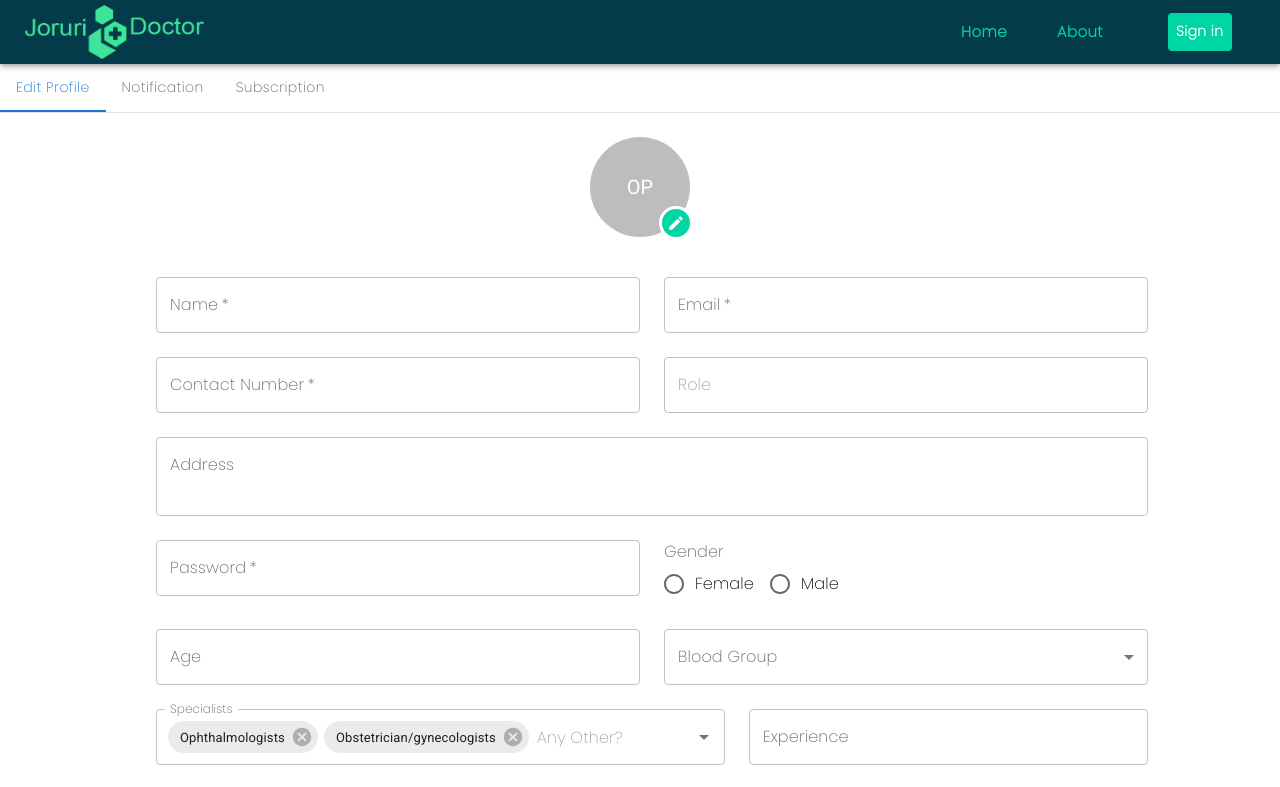
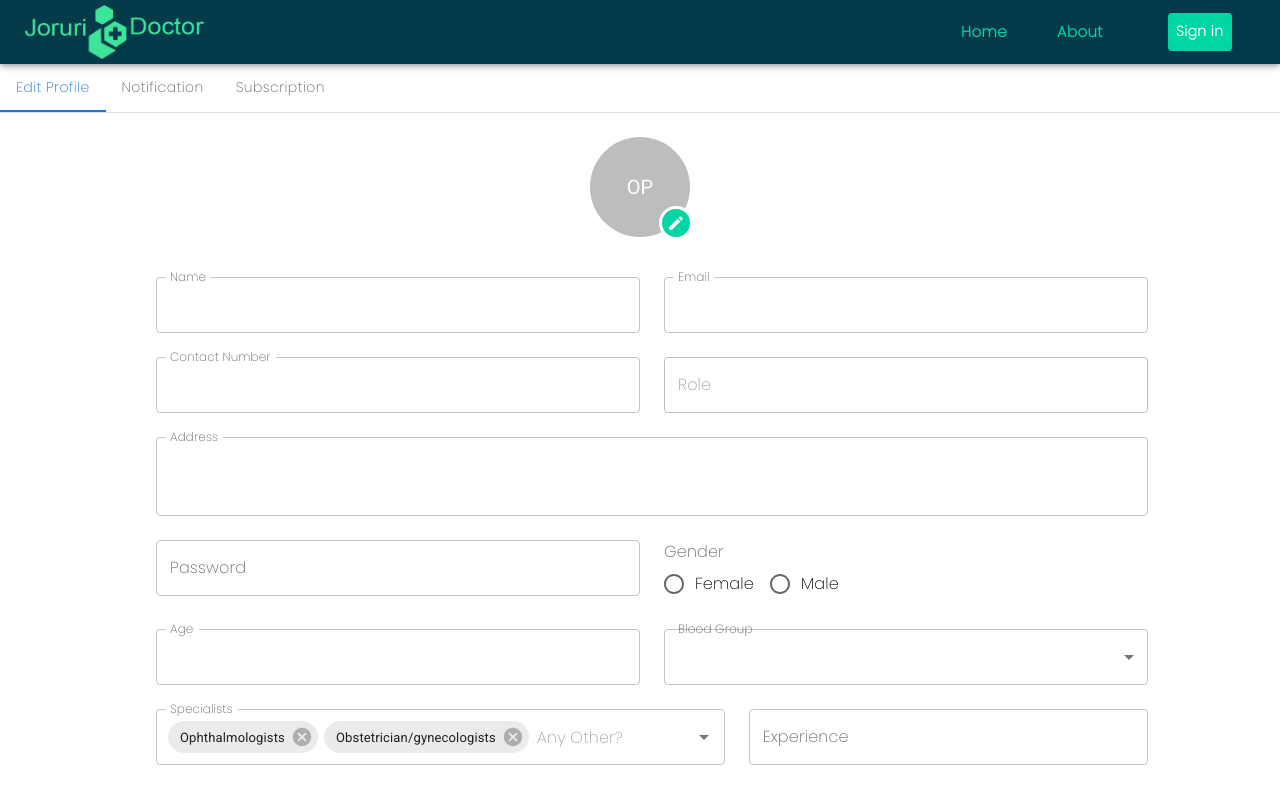
Before and after one commit to sajid73/joruriDoctor-client, a React (Create React App) app: page /test in a window 1280 px wide. Shown: the top 787 px of the page. Built offline with nearby package versions, Linux system fonts and the light colour scheme.

Commit message:
React hook prb not solve

```diff
--- a/src/components/common/Profile/ProfileDetails.jsx
+++ b/src/components/common/Profile/ProfileDetails.jsx
@@ -23,32 +23,55 @@ import {
   Typography
 } from "@mui/material";
 import { useContext } from "react";
+import { Controller, useForm } from "react-hook-form";
 import { AppContext } from "../../../states/app.context";
 import { speci } from "../../DemoData/HomeData";
 
 const ProfileDetails = () => {
   const { user } = useContext(AppContext);
+  const defaultValues = {
+    Name: user.name,
+    Email: user.email,
+  };
+  // const [formdata, setFormdata] = useState({
+  //   Name: user?.name,
+  //   Email: user?.email,
+  // });
 
-  const handleSubmit = async (e) => {
-    e.preventDefault();
-    // const data = new FormData(e.currentTarget);
-    // const obj = {
-    //   email: data.get("email"),
-    //   password: data.get("password")
-    // }
-  }
+  const {
+    // register,
+    control,
+    handleSubmit,
+    // formState: { errors },
+  } = useForm({
+    defaultValues,
+  });
+
+  // useEffect(() => {
+  //   setFormdata({
+  //     Name: user?.name,
+  //     Email: user?.email,
+  //   });
+  // }, [user]);
 
   return (
     <div>
       {user ? (
         <Container>
-          <Box component="form" noValidate onSubmit={handleSubmit} autoComplete="off">
+          <Box
+            component="form"
+            noValidate
+            onSubmit={handleSubmit((data) => {
+              console.log(data);
+            })}
+            autoComplete="off"
+          >
             <Stack direction={"column"} alignItems="center" spacing={2}>
               <Badge
                 overlap="circular"
                 anchorOrigin={{ vertical: "bottom", horizontal: "right" }}
                 badgeContent={
-                  <label htmlFor="icon-button-file">
+                  <Box component={"label"} htmlFor="icon-button-file">
                     <Input
                       accept="image/*"
                       id="icon-button-file"
@@ -72,7 +95,7 @@ const ProfileDetails = () => {
                     >
                       <EditIcon fontSize="inherit" />
                     </IconButton>
-                  </label>
+                  </Box>
                 }
               >
                 <Avatar alt="Profile Picture" sx={{ width: 100, height: 100 }}>
@@ -87,54 +110,111 @@ const ProfileDetails = () => {
                 columnSpacing={{ xs: 1, sm: 2, md: 3 }}
               >
                 <Grid item xs={6}>
+                  <Controller
+                    name="Name"
+                    control={control}
+                    rules={{ required: true }}
+                    render={({ field }) => (
                       <TextField
+                        value={field.value ?? " "}
+                        onChange={field.onChange}
                         fullWidth
-                    id="name"
-                    name="name"
                         label="Name"
-                    value={user.name || ''}
-                    required
+                      />
+                    )}
                   />
                 </Grid>
                 <Grid item xs={6}>
+                  <Controller
+                    name="Email"
+                    control={control}
+                    rules={{ required: true }}
+                    render={({ field }) => (
                       <TextField
+                        value={field.value ?? " "}
+                        onChange={field.onChange}
                         fullWidth
                         label="Email"
-                    name="email"
-                    id="email"
-                    value={user.email || ''}
                         type={"email"}
-                    required
+                      />
+                    )}
                   />
                 </Grid>
                 <Grid item xs={6}>
-                  <TextField id="phone" name="phone" fullWidth label="Contact Number" required />
+                  <Controller
+                    name="Phone"
+                    control={control}
+                    rules={{
+                      required: true,
+                      maxLength: 11,
+                      pattern: /^01[13-9]\d{8}$/,
+                    }}
+                    render={({ field }) => (
+                      <TextField
+                        fullWidth
+                        value={field.value ?? " "}
+                        onChange={field.onChange}
+                        label="Contact Number"
+                      />
+                    )}
+                  />
                 </Grid>
                 <Grid item xs={6}>
                   <TextField
                     disabled
                     fullWidth
                     label="Role"
-                    value={user.role || ''}
+                    value={user.role || ""}
                   />
                 </Grid>
                 <Grid item xs={12}>
-                  <TextField fullWidth label="Address" multiline rows={2} />
+                  <Controller
+                    name="Address"
+                    control={control}
+                    rules={{ maxLength: 250 }}
+                    render={({ field }) => (
+                      <TextField
+                        fullWidth
+                        label="Address"
+                        multiline
+                        rows={2}
+                        value={field.value ?? " "}
+                        onChange={field.onChange}
+                      />
+                    )}
+                  />
                 </Grid>
                 <Grid item xs={6}>
+                  <Controller
+                    name="Password"
+                    control={control}
+                    rules={{
+                      required: true,
+                      // pattern: /^(?=.*[a-z])(?=.*[A-Z])(?=.*[0-9])(?=.*[!@#\$%\^&\*])(?=.{8,})/,
+                    }}
+                    render={({ field }) => (
                       <TextField
-                    required
                         fullWidth
-                    name="password"
-                    id="password"
                         label="Password"
                         type="password"
+                        value={field.value ?? ""}
+                        onChange={field.onChange}
+                      />
+                    )}
                   />
                 </Grid>
                 <Grid item xs={6}>
                   <FormControl>
                     <FormLabel>Gender</FormLabel>
-                    <RadioGroup name="gender" id="gender" row>
+                    <Controller
+                      name="Gender"
+                      control={control}
+                      render={({ field }) => (
+                        <RadioGroup
+                          value={field.value ?? " "}
+                          onChange={field.onChange}
+                          row
+                        >
                           <FormControlLabel
                             value="female"
                             control={<Radio />}
@@ -146,15 +226,41 @@ const ProfileDetails = () => {
                             label="Male"
                           />
                         </RadioGroup>
+                      )}
+                    />
                   </FormControl>
                 </Grid>
                 <Grid item xs={6}>
-                  <TextField fullWidth name="age" id="age" label="Age" />
+                  <Controller
+                    name="Age"
+                    control={control}
+                    rules={{
+                      required: true,
+                      min: 18,
+                      max: 99,
+                    }}
+                    render={({ field }) => (
+                      <TextField
+                        fullWidth
+                        value={field.value ?? " "}
+                        onChange={field.onChange}
+                        label="Age"
+                      />
+                    )}
+                  />
                 </Grid>
                 <Grid item xs={6}>
                   <FormControl fullWidth>
                     <InputLabel>Blood Group</InputLabel>
-                    <Select name="bloodGroup" id="bloodGroup">
+                    <Controller
+                      control={control}
+                      name="Blood_Grp"
+                      render={({ field }) => (
+                        <Select
+                          onChange={field.onChange}
+                          value={field.value ?? " "}
+                          defaultValue=" "
+                        >
                           <MenuItem value={"A+"}>A+</MenuItem>
                           <MenuItem value={"B+"}>B+</MenuItem>
                           <MenuItem value={"A-"}>A-</MenuItem>
@@ -164,9 +270,18 @@ const ProfileDetails = () => {
                           <MenuItem value={"AB+"}>AB+</MenuItem>
                           <MenuItem value={"AB-"}>AB-</MenuItem>
                         </Select>
+                      )}
+                    />
                   </FormControl>
                 </Grid>
                 <Grid item xs={7}>
+                  <Controller
+                    name="Specialist"
+                    control={control}
+                    rules={{
+                      required: true,
+                    }}
+                    render={({ field }) => (
                       <Autocomplete
                         multiple
                         limitTags={2}
@@ -175,17 +290,23 @@ const ProfileDetails = () => {
                         defaultValue={[speci[2], speci[3]]}
                         renderInput={(params) => (
                           <TextField
-                      id="specilities"
-                      name="specilities"
                             {...params}
                             label="Specialists"
                             placeholder="Any Other?"
                           />
                         )}
                       />
+                    )}
+                  />
                 </Grid>
                 <Grid item xs={5}>
-                  <TextField name="experience" id="experience" fullWidth label="Experience" type={"number"} />
+                  <TextField
+                    name="experience"
+                    id="experience"
+                    fullWidth
+                    label="Experience"
+                    type={"number"}
+                  />
                 </Grid>
                 <Grid item xs={12}>
                   <TextField name="work" id="work" fullWidth label="Work In" />
@@ -200,7 +321,13 @@ const ProfileDetails = () => {
                   />
                 </Grid>
                 <Grid item xs={5}>
-                  <TextField name="rating" id="rating" fullWidth label="Your Rating" disabled />
+                  <TextField
+                    name="rating"
+                    id="rating"
+                    fullWidth
+                    label="Your Rating"
+                    disabled
+                  />
                 </Grid>
                 <Grid item xs={12}>
                   <Box
@@ -235,10 +362,7 @@ const ProfileDetails = () => {
                   </Box>
                 </Grid>
               </Grid>
-              <Button
-              type="submit"
-              variant="contained"
-              >
+              <Button type="submit" variant="contained">
                 Edit
               </Button>
             </Stack>
```
Also changed, not shown: package.json (+7 -0 lines), 1 other file (tests, documents, lock files or other folders). Lines whose indentation alone changed are shown as unchanged.
